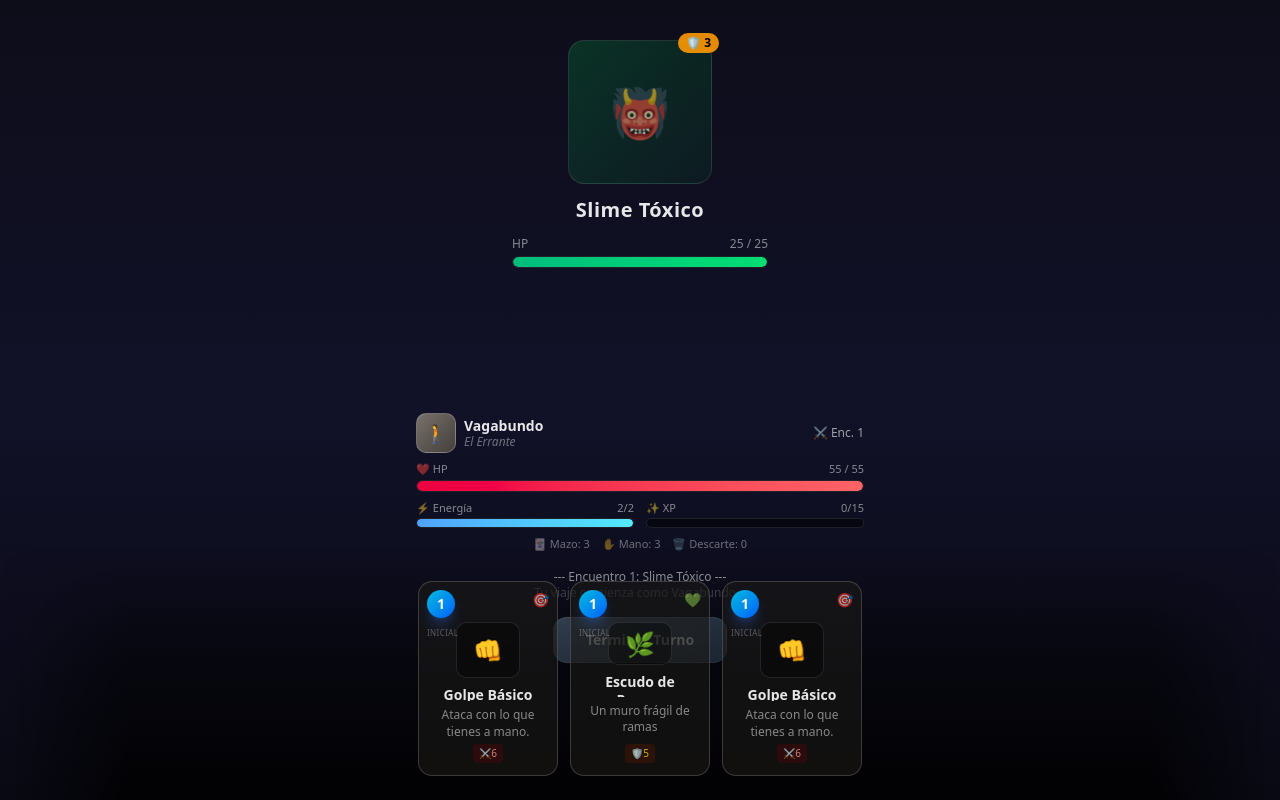
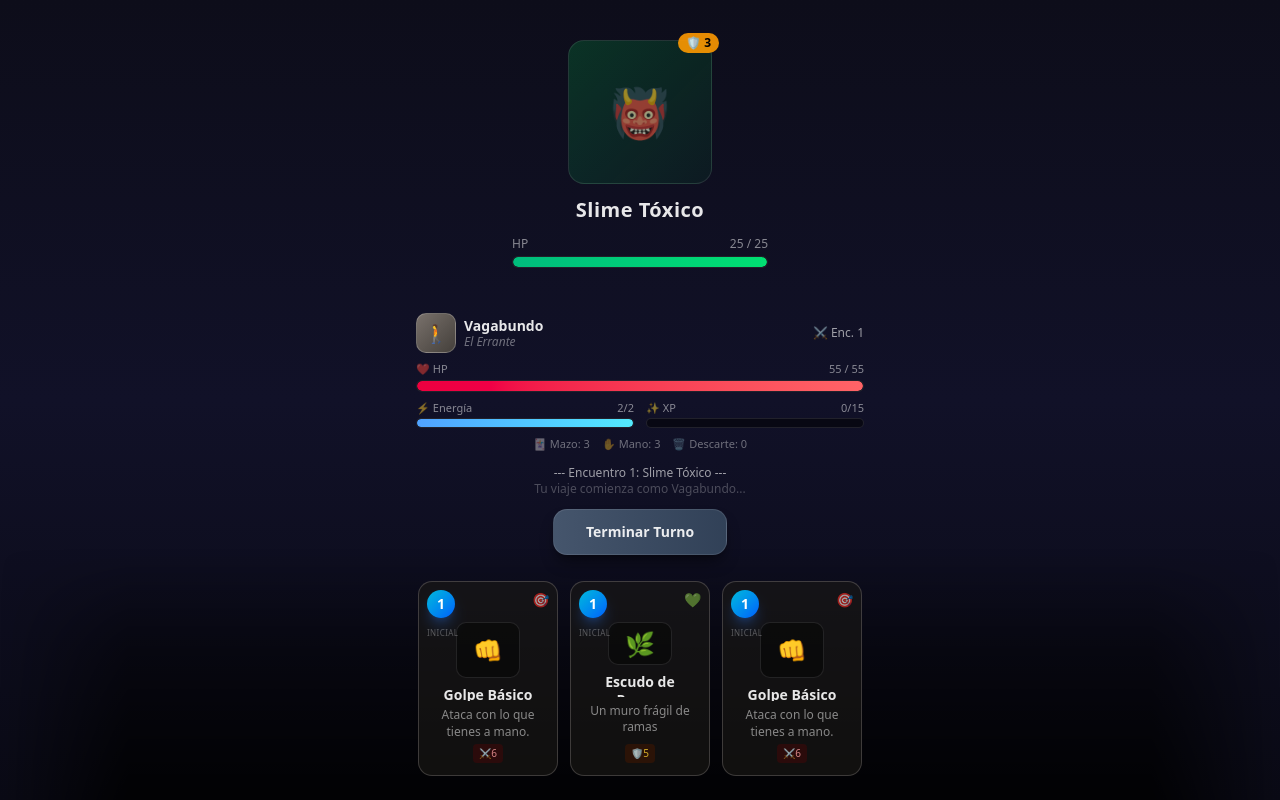
Before and after one commit to santos250996-netizen/sendero-del-heroe, a Next.js app: page / in a window 1280 px wide. Both pictures are taken after a click on the button "Iniciar Viaje". Built offline with nearby package versions, Linux system fonts and the light colour scheme.

Commit message:
43bbe26c-ae49-4c30-902b-2b297c3e6afa

```diff
--- a/src/components/game/GameScreen.tsx
+++ b/src/components/game/GameScreen.tsx
@@ -94,18 +94,18 @@ export function GameScreen() {
 
       {/* ─── BATTLE ─── */}
       {phase === 'battle' && (
-        <>
+        <div className="flex flex-col min-h-screen">
           {/* Top: Enemy */}
           <div className="flex-shrink-0 pt-6 sm:pt-10 pb-2">
             <EnemyDisplay />
           </div>
 
-          {/* Middle: Player HUD + End Turn */}
-          <div className="flex-1 flex flex-col items-center justify-center gap-4 px-4">
+          {/* Middle: Player HUD + End Turn — must clear the fixed hand */}
+          <div className="flex-1 flex flex-col items-center justify-center gap-3 px-4 pb-48 sm:pb-52">
             <PlayerHUD />
 
             {/* Combat log */}
-            <div className="w-full max-w-md max-h-24 overflow-y-auto">
+            <div className="w-full max-w-md max-h-20 overflow-y-auto">
               {log.slice(0, 4).map((entry, i) => (
                 <p key={i} className={`text-center text-xs ${i === 0 ? 'text-white/60' : 'text-white/25'}`}>
                   {entry}
@@ -113,21 +113,21 @@ export function GameScreen() {
               ))}
             </div>
 
-            {/* End Turn Button */}
+            {/* End Turn Button — above the hand, with high z-index */}
             <motion.button
               whileHover={{ scale: 1.04 }}
               whileTap={{ scale: 0.96 }}
               onClick={endTurn}
               disabled={isAnimating}
-              className="px-8 py-3 bg-gradient-to-r from-slate-600 to-slate-700 text-white/90 text-sm font-semibold rounded-xl border border-white/10 hover:border-white/25 disabled:opacity-40 disabled:cursor-not-allowed transition-all shadow-lg"
+              className="relative z-30 px-8 py-3 bg-gradient-to-r from-slate-600 to-slate-700 text-white/90 text-sm font-semibold rounded-xl border border-white/10 hover:border-white/25 disabled:opacity-40 disabled:cursor-not-allowed transition-all shadow-lg shadow-black/40"
             >
               Terminar Turno
             </motion.button>
           </div>
 
-          {/* Bottom: Hand */}
+          {/* Bottom: Hand (fixed overlay) */}
           <HandDisplay />
-        </>
+        </div>
       )}
 
       {/* ─── REWARD ─── */}
```
